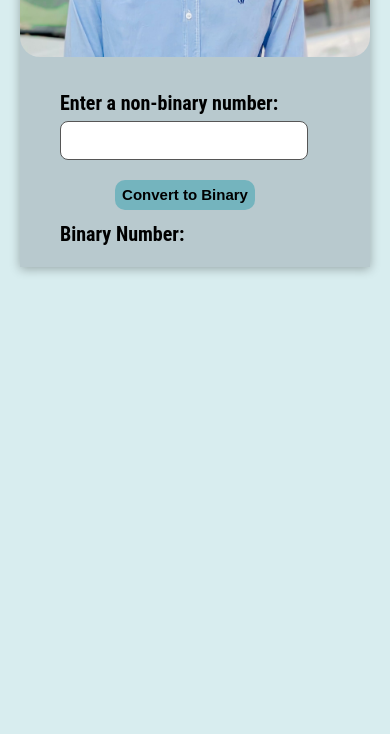
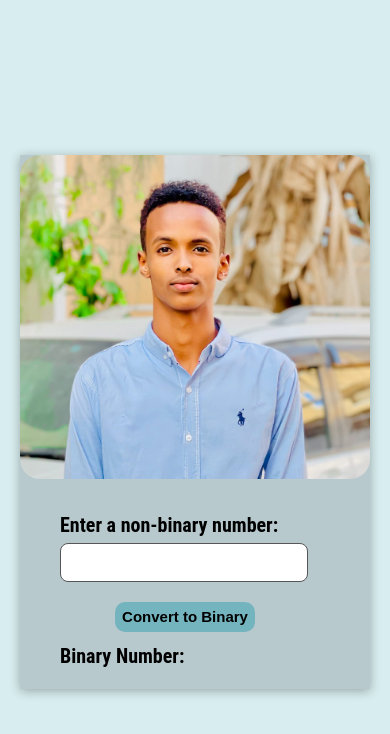
Before and after one commit to Ashakour1/Converter_Binary, a plain HTML site: page index.html in a window 390 px wide. Drawn offline with Linux system fonts and the light colour scheme.

Commit message:
first commit

```diff
--- a/Style.css
+++ b/Style.css
@@ -63,9 +63,7 @@ form{
 
 @media screen and (max-width : 600px) {
 
-    body{
-        height: 0;
-    }
+
 .container{
     width: 350px;
 }
```
